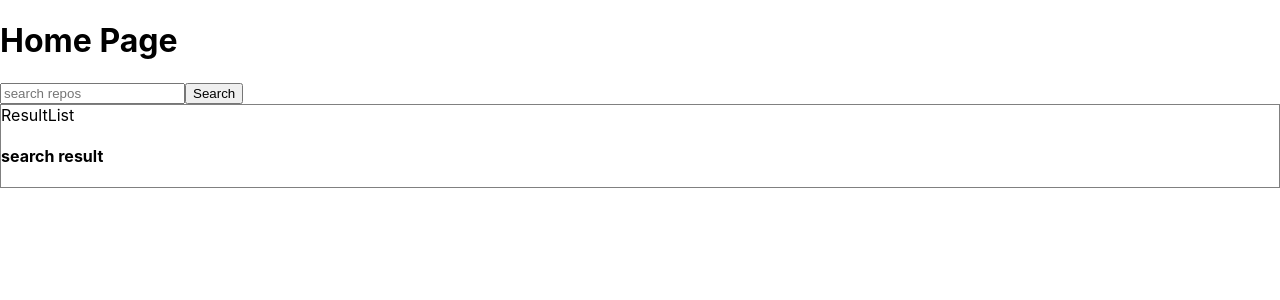
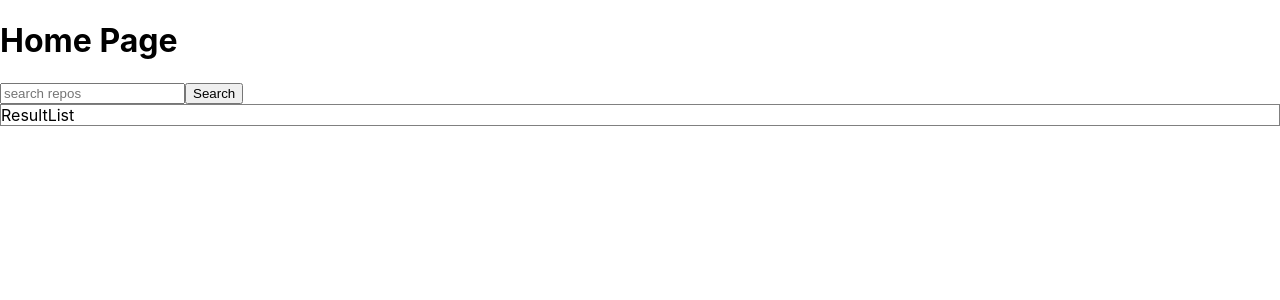
Before and after one commit to winnie-ho/prudential-code-task, a React (Create React App) app: page / in a window 1280 px wide. Shown: the top 300 px of the page. Built offline with nearby package versions, Linux system fonts and the light colour scheme.

Commit message:
Search through to the result component and showing id.

```diff
--- a/src/components/result/Result.js
+++ b/src/components/result/Result.js
@@ -1,9 +1,9 @@
 import React from 'react';
 
-const Result = () => {
+const Result = ({ result }) => {
   return (
     <div>
-      <h4>search result</h4>
+      <h4>{ result.id }</h4>
     </div>
   )
 }
--- a/src/components/resultsList/ResultsList.js
+++ b/src/components/resultsList/ResultsList.js
@@ -1,15 +1,28 @@
 import React from 'react';
 import './ResultsList.css';
 import Result from '../result/Result';
+import { connect } from 'react-redux';
 
-const ResultsList = () => {
+const ResultsList = ({ results }) => {
+  const resultNodes = results.map(result => {
+    return (
+      <Result key={ result.id } result={ result }/>
+    )
+  })
+
   return (
     <div className='result-list-container'>
       ResultList
-      {/* list with Result component */}
-      <Result />
+      { resultNodes }
     </div>
   )
 }
 
-export default ResultsList;
+const mapStateToProps = (state) => {
+  console.log('STATE', state)
+  return {
+    results: state.results.results
+  }
+}
+
+export default connect(mapStateToProps)(ResultsList);
--- a/src/store/actions/resultsActions.js
+++ b/src/store/actions/resultsActions.js
@@ -6,7 +6,7 @@ export const fetchResults = (searchString) => {
     axios.get(`https://api.github.com/search/repositories?q=${ searchString }`)
     .then((response) => {
       console.log('RESPONSE', response.data)
-      dispatch({ type: 'FETCH_RESULTS', results: response.data });
+      dispatch({ type: 'FETCH_RESULTS', results: response.data.items });
     }).catch((error) => {
       console.log('Error in search request', error)
       dispatch({ type: 'FETCH_RESULTS_ERROR', error });
--- a/src/store/reducers/resultsReducer.js
+++ b/src/store/reducers/resultsReducer.js
@@ -1,12 +1,12 @@
 const initState = {
-  result: []
+  results: []
 }
 
 const resultsReducer = (state = initState, action) => {
   switch (action.type) {
     case 'FETCH_RESULTS':
       return Object.assign({}, state, {
-        state: action.state
+        results: action.results
       });
 
     case 'FETCH_RESULTS_ERROR':
```
